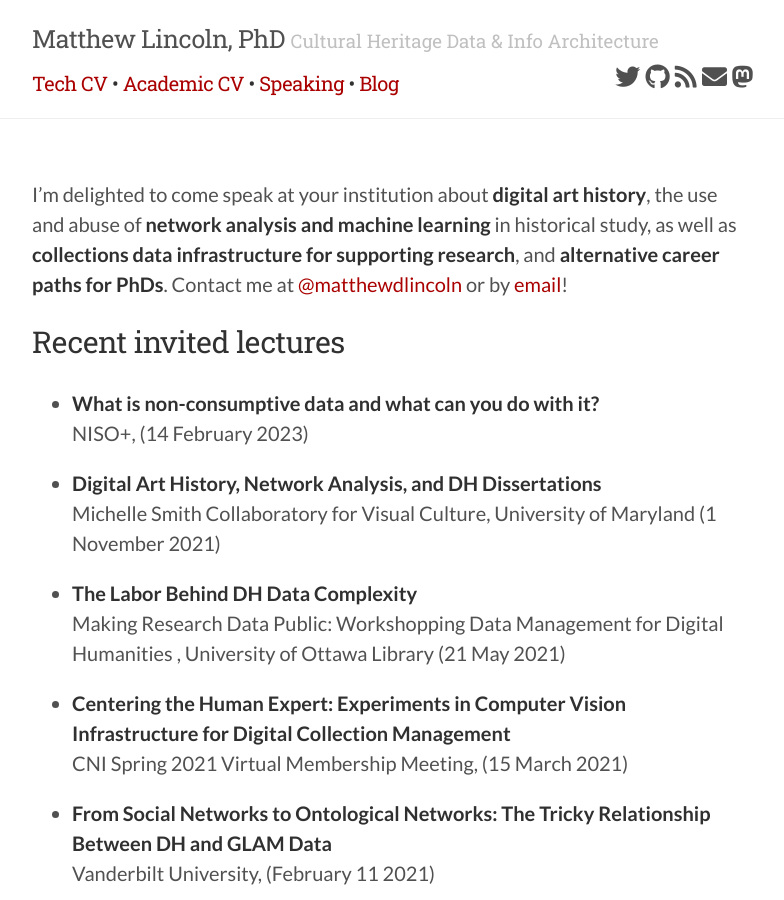
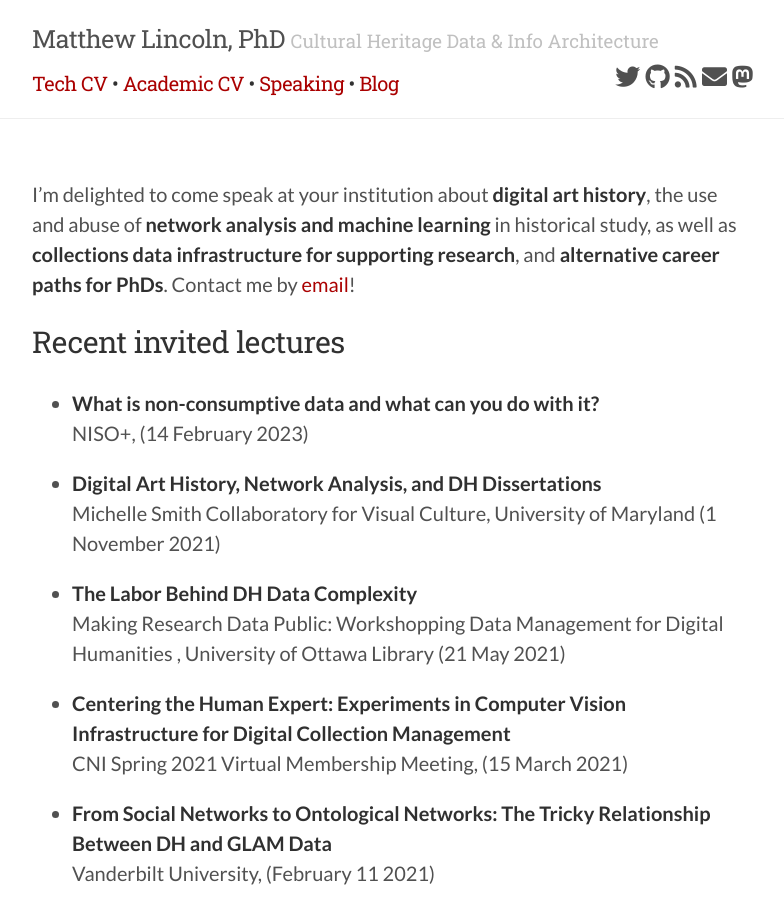
Before and after one commit to mdlincoln/mdlincoln.github.io, a Jekyll site: the page built from speaking.md, in a window 1280 px wide and 900 px high. Shown: the whole window, without its empty margins (248-1032 px from the left). Built offline with Jekyll 4.4.1, drawn with Linux system fonts in a browser that asks for light colours; nearby versions of some CDN libraries.

Commit message:
Update contact information in speaking.md
Removed Twitter contact information from speaking.md.

```diff
--- a/speaking.md
+++ b/speaking.md
@@ -101,7 +101,7 @@
     invited: true
 ---
 
-I'm delighted to come speak at your institution about **digital art history**, the use and abuse of **network analysis and machine learning** in historical study, as well as **collections data infrastructure for supporting research**, and **alternative career paths for PhDs**. Contact me at [@matthewdlincoln](https://twitter.com/matthewdlincoln) or by [email](mailto:matthew.d.lincoln@gmail.com)!
+I'm delighted to come speak at your institution about **digital art history**, the use and abuse of **network analysis and machine learning** in historical study, as well as **collections data infrastructure for supporting research**, and **alternative career paths for PhDs**. Contact me by [email](mailto:matthew.d.lincoln@gmail.com)!
 
 ## Recent invited lectures
 
```
